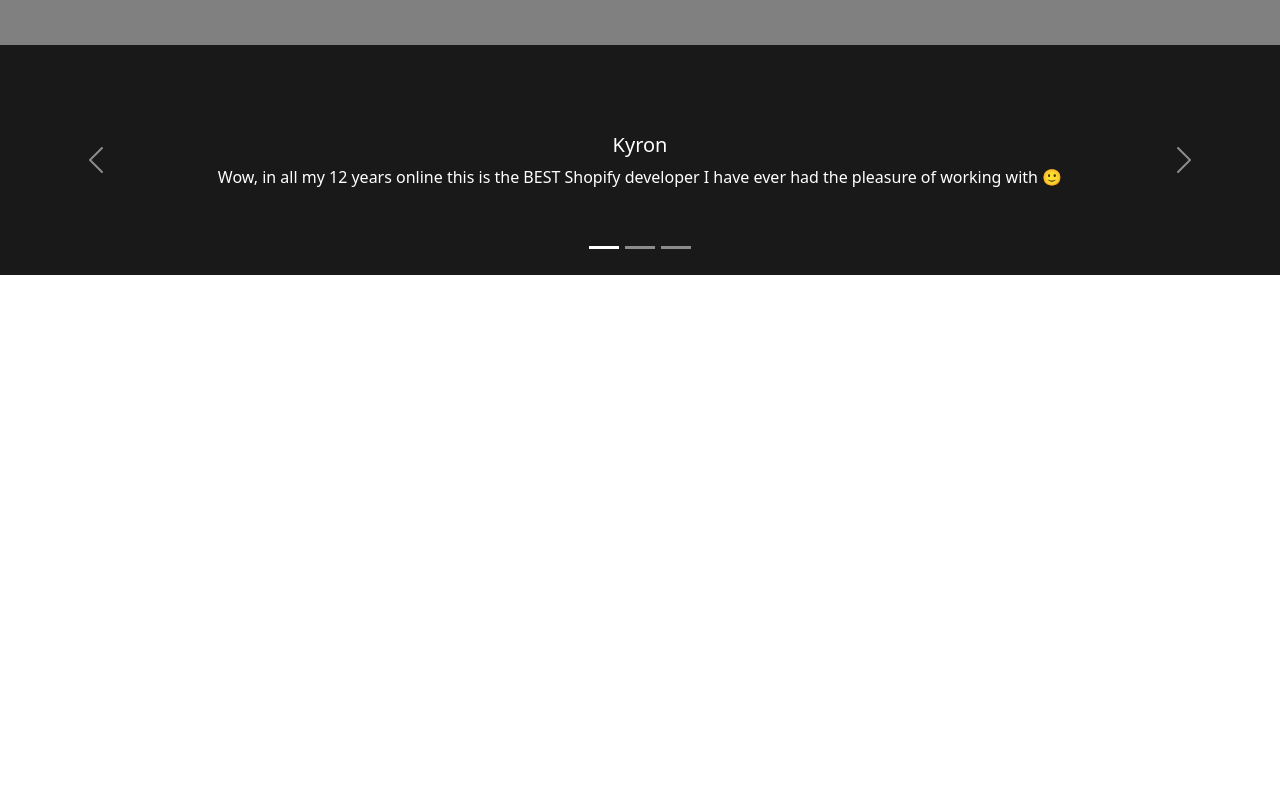
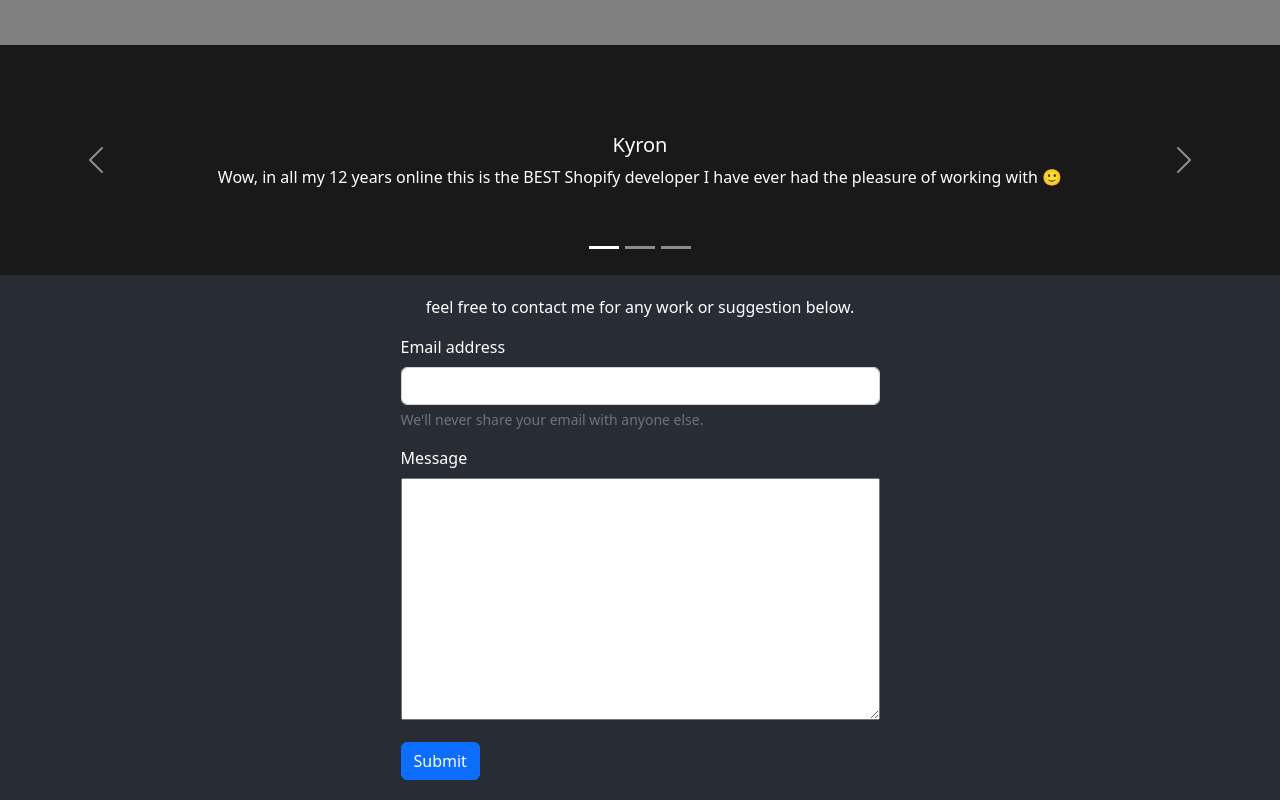
Before and after one commit to cybrosolutions/Munawar-Portfolio, a plain HTML site: page index.html in a window 1280 px wide. Shown: the part 1794-2594 px from the top of the page. Before the commit the page ends 2069 px from the top, so only its background shows below. Drawn offline with nearby package versions, Linux system fonts and the light colour scheme.

Commit message:
Update index.html

```diff
--- a/index.html
+++ b/index.html
@@ -174,7 +174,7 @@
 
 
     <!-- Contact Start -->
-     <!--<section class="container-fluid contact-footer" id="contact">
+     <section class="container-fluid contact-footer" id="contact">
 
        <form>
         <p>feel free to contact me for any work or suggestion below.</p>
@@ -189,7 +189,7 @@
         </div>
         <button type="submit" class="btn btn-primary">Submit</button>
       </form>
-     </section>-->
+     </section>
     <!-- Contact End -->
 
 
```
